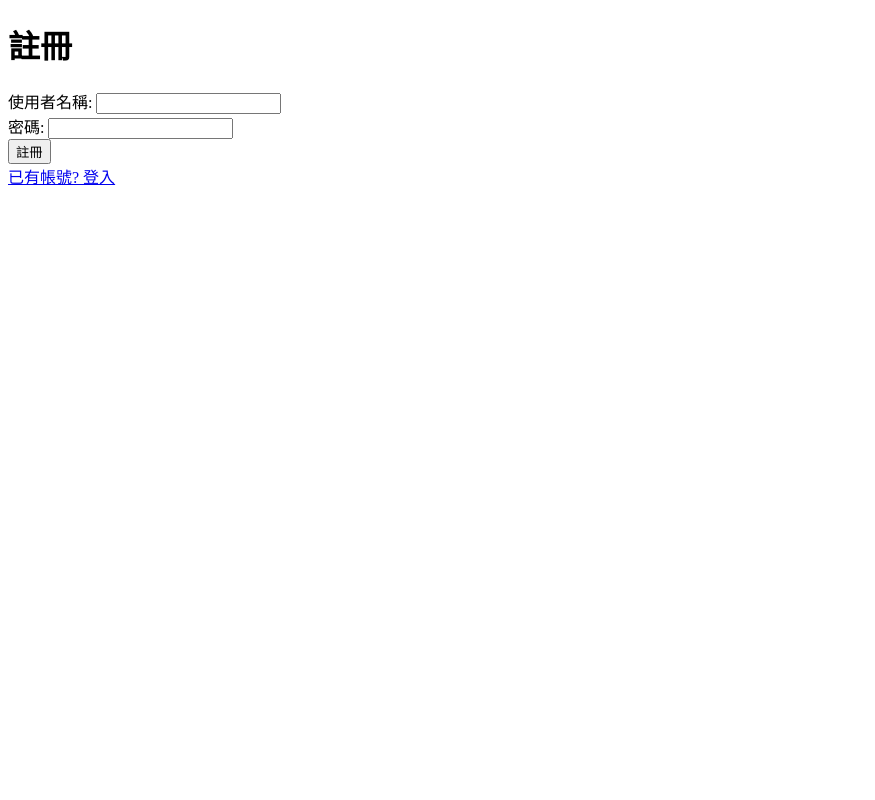
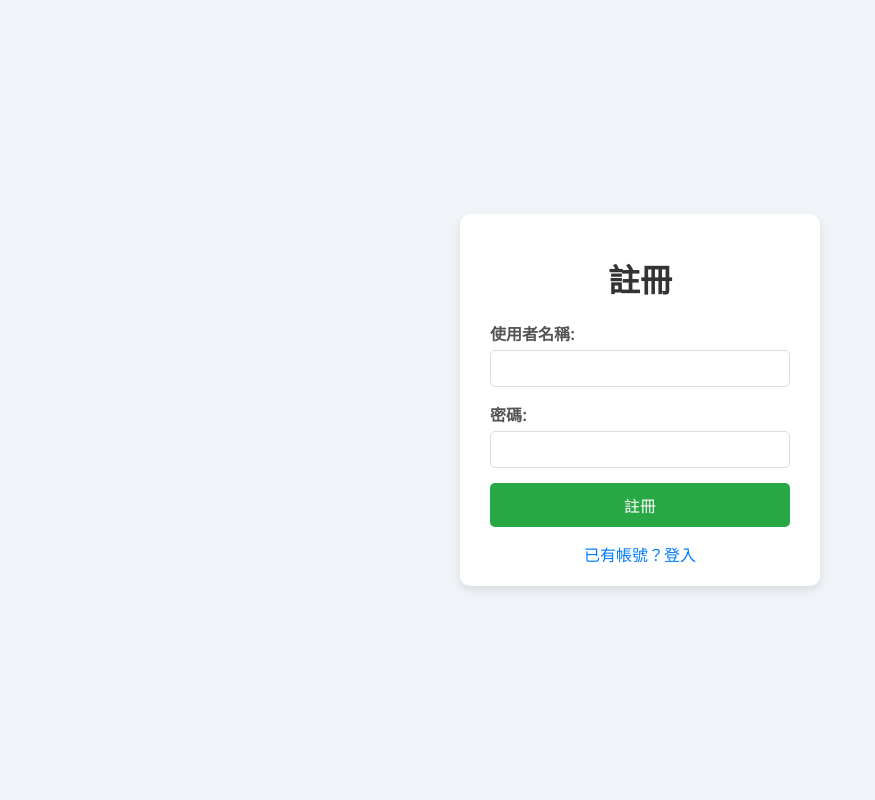
Before and after one commit to shuyu-hung/b11001117_app, a Flask app: page /register in a window 1280 px wide. Shown: the whole page, without its empty margins (0-875 px from the left). Run offline with Flask 3, Linux system fonts and the light colour scheme.

Commit message:
Update register.html with new styles and layout

```diff
--- a/templates/register.html
+++ b/templates/register.html
@@ -4,18 +4,90 @@
 <head>
     <meta charset="UTF-8">
     <title>註冊</title>
+    <style>
+        body {
+            font-family: Arial, sans-serif;
+            background-color: #f0f4f8;
+            margin: 0;
+            padding: 0;
+            display: flex;
+            justify-content: center;
+            align-items: center;
+            height: 100vh;
+        }
+
+        .container {
+            background-color: #ffffff;
+            border-radius: 10px;
+            box-shadow: 0 4px 8px rgba(0, 0, 0, 0.1);
+            padding: 20px 30px;
+            width: 300px;
+            text-align: center;
+        }
+
+        h1 {
+            color: #333333;
+            margin-bottom: 20px;
+        }
+
+        label {
+            display: block;
+            text-align: left;
+            margin-bottom: 5px;
+            font-weight: bold;
+            color: #555555;
+        }
+
+        input[type="text"],
+        input[type="password"] {
+            width: 100%;
+            padding: 10px;
+            margin-bottom: 15px;
+            border: 1px solid #dddddd;
+            border-radius: 5px;
+            box-sizing: border-box;
+        }
+
+        input[type="submit"] {
+            background-color: #28a745;
+            color: #ffffff;
+            border: none;
+            border-radius: 5px;
+            padding: 10px 15px;
+            font-size: 16px;
+            cursor: pointer;
+            width: 100%;
+        }
+
+        input[type="submit"]:hover {
+            background-color: #218838;
+        }
+
+        a {
+            display: inline-block;
+            margin-top: 15px;
+            color: #007bff;
+            text-decoration: none;
+        }
+
+        a:hover {
+            text-decoration: underline;
+        }
+    </style>
 </head>
 
 <body>
+    <div class="container">
         <h1>註冊</h1>
         <form action="{{ url_for('register') }}" method="post">
             <label for="username">使用者名稱:</label>
-        <input type="text" id="username" name="username" required><br>
+            <input type="text" id="username" name="username" required>
             <label for="password">密碼:</label>
-        <input type="password" id="password" name="password" required><br>
+            <input type="password" id="password" name="password" required>
             <input type="submit" value="註冊">
         </form>
-    <a href="{{ url_for('login') }}">已有帳號? 登入</a>
+        <a href="{{ url_for('login') }}">已有帳號？登入</a>
+    </div>
 </body>
 
 </html>
```
Lines whose indentation alone changed are shown as unchanged.
